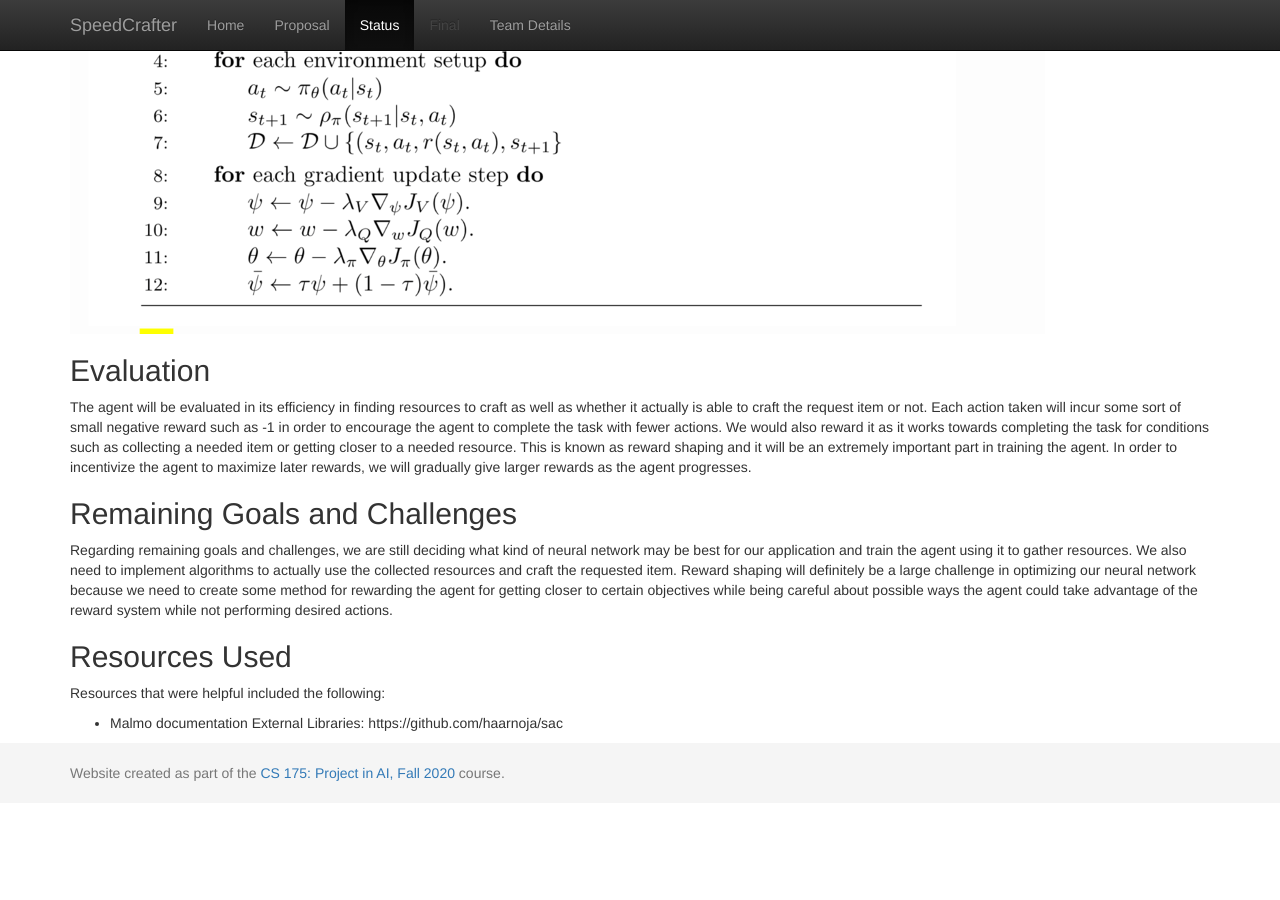
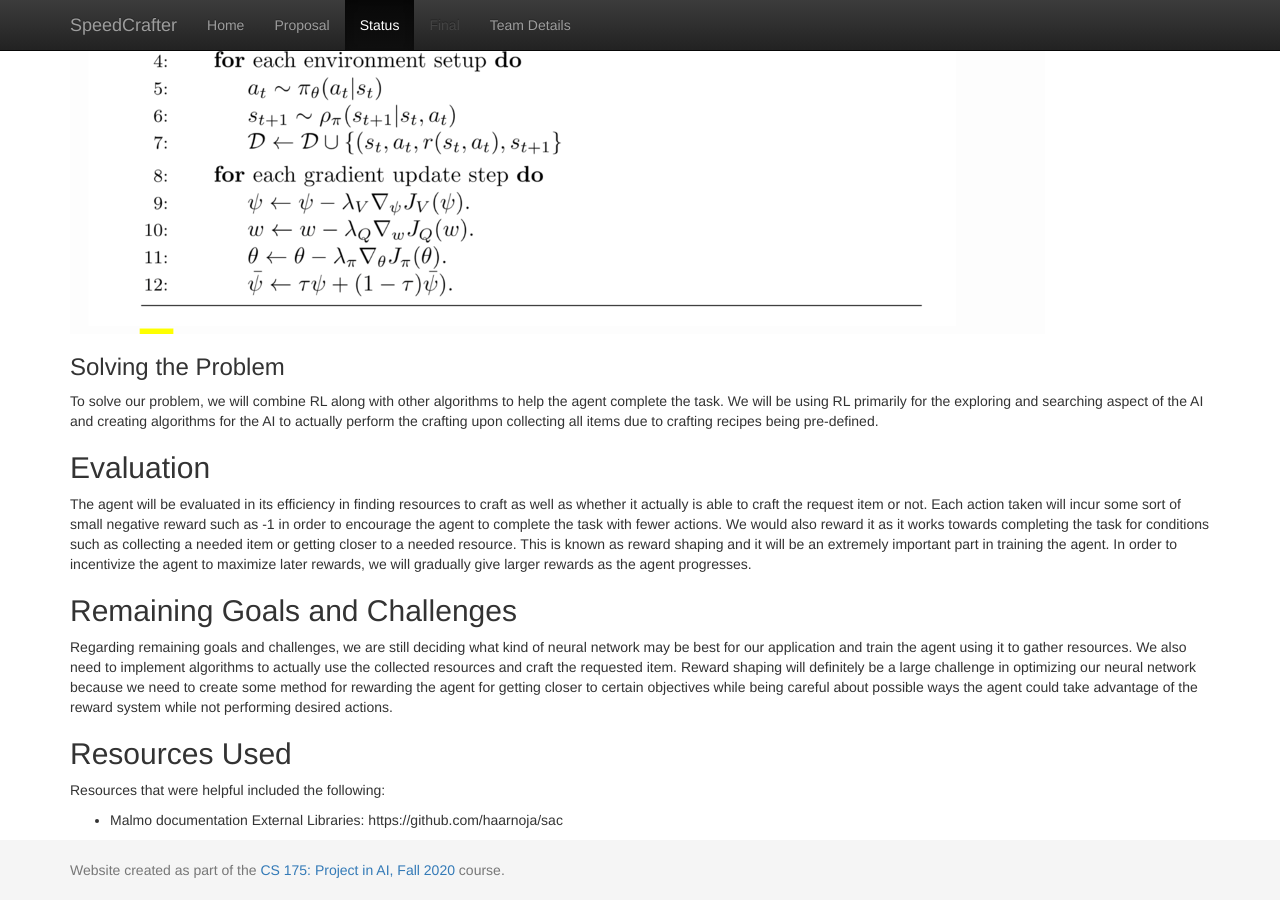
Before and after one commit to jhnguyen521/SpeedCrafter, a Jekyll site: the page built from docs/status.md, in a window 1280 px wide and 900 px high, scrolled down 1565 px. Built offline with Jekyll 4.4.1, drawn with Linux system fonts in a browser that asks for light colours; before the commit the page ends 2368 px from its top, so only the background shows below that.

Commit message:
Update status.md

```diff
--- a/docs/status.md
+++ b/docs/status.md
@@ -37,7 +37,9 @@ Pseudo algorithm
 
 <img src='https://raw.githubusercontent.com/jhnguyen521/SpeedCrafter/main/img/algorithm.png' title='algorithm' />
 
+### Solving the Problem
 
+To solve our problem, we will combine RL along with other algorithms to help the agent complete the task. We will be using RL primarily for the exploring and searching aspect of the AI and creating algorithms for the AI to actually perform the crafting upon collecting all items due to crafting recipes being pre-defined.
 
 
 ## Evaluation
```
